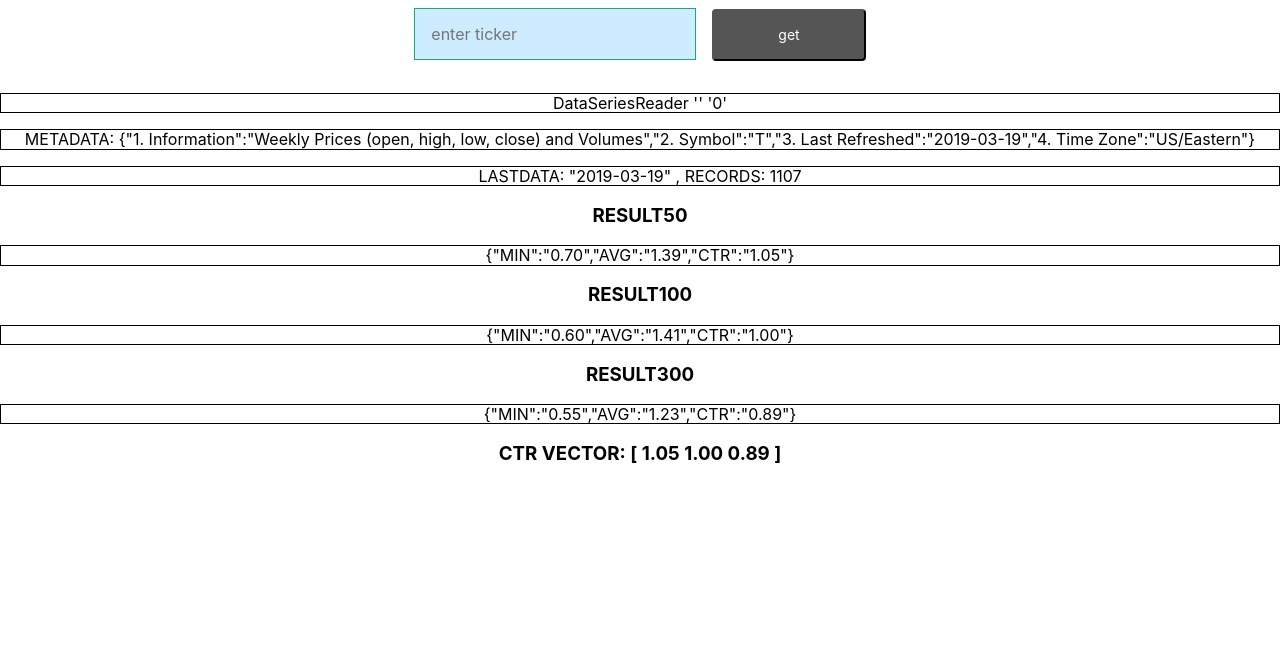
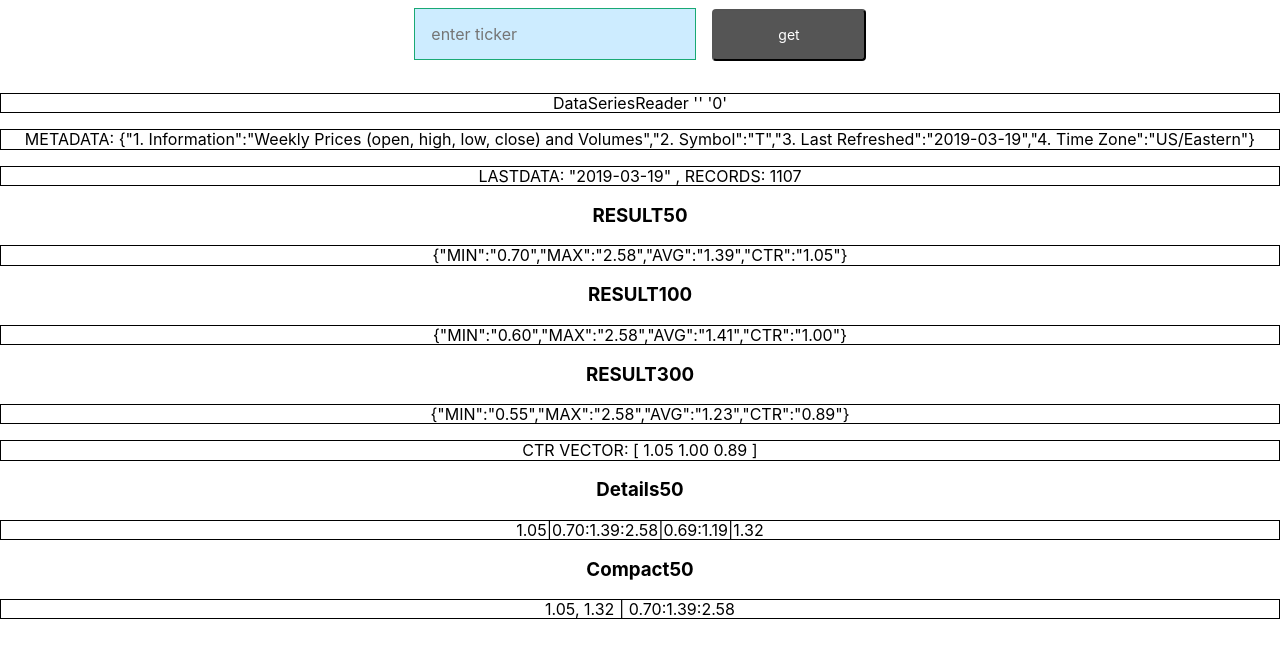
Before and after one commit to eburjan/react4earningsapi, a React (Create React App) app: page / in a window 1280 px wide. Shown: the top 658 px of the page. Built offline with nearby package versions, Linux system fonts and the light colour scheme.

Commit message:
Add compact info

```diff
--- a/src/App.js
+++ b/src/App.js
@@ -40,6 +40,7 @@ class App extends Component {
     let WEEKLY_ATR_3_AVG=0;
     let WEEKLY_ATR_3_MIN=Number.MAX_SAFE_INTEGER;
     let WEEKLY_ATR_3_CTR=0;
+    let WEEKLY_ATR_3_MAX=-1;
     let ujcount=count;
     for(var i=0;i<count+3;i++)
     {
@@ -59,6 +60,7 @@ class App extends Component {
       WEEKLY_ATR_3.push(avg3);
       if(avg3<WEEKLY_ATR_3_MIN)WEEKLY_ATR_3_MIN=avg3;
       WEEKLY_ATR_3_AVG+=avg3;
+      if(avg3>WEEKLY_ATR_3_MAX)WEEKLY_ATR_3_MAX=avg3;
     }
 
     WEEKLY_ATR_3_AVG/=count;
@@ -71,6 +73,7 @@ class App extends Component {
 
     return {
       "MIN": WEEKLY_ATR_3_MIN.toFixed(2),
+      "MAX": WEEKLY_ATR_3_MAX.toFixed(2),
       "AVG": WEEKLY_ATR_3_AVG.toFixed(2),
       "CTR": WEEKLY_ATR_3_CTR.toFixed(2)
     };
@@ -127,7 +130,15 @@ class App extends Component {
         <p className="tc ba">
           {JSON.stringify(result300)}
         </p>
-        <h3>CTR VECTOR: [ {result50["CTR"]} {result100["CTR"]} {result300["CTR"]} ]</h3>
+        <p className="tc ba">CTR VECTOR: [ {result50["CTR"]} {result100["CTR"]} {result300["CTR"]} ]</p>
+        <h3>Details50</h3>
+        <p className="tc ba">
+          {result50["CTR"]}|{result50["MIN"]}:{result50["AVG"]}:{result50["MAX"]}|{(result50["AVG"]-result50["MIN"]).toFixed(2)}:{(result50["MAX"]-result50["AVG"]).toFixed(2)}|{(result50["AVG"]/result50["CTR"]).toFixed(2)}
+        </p>
+        <h3>Compact50</h3>
+        <p className="tc ba">
+          {result50["CTR"]}, {(result50["AVG"]/result50["CTR"]).toFixed(2)} | {result50["MIN"]}:{result50["AVG"]}:{result50["MAX"]}
+        </p>
       </div>
     );
   }
```
